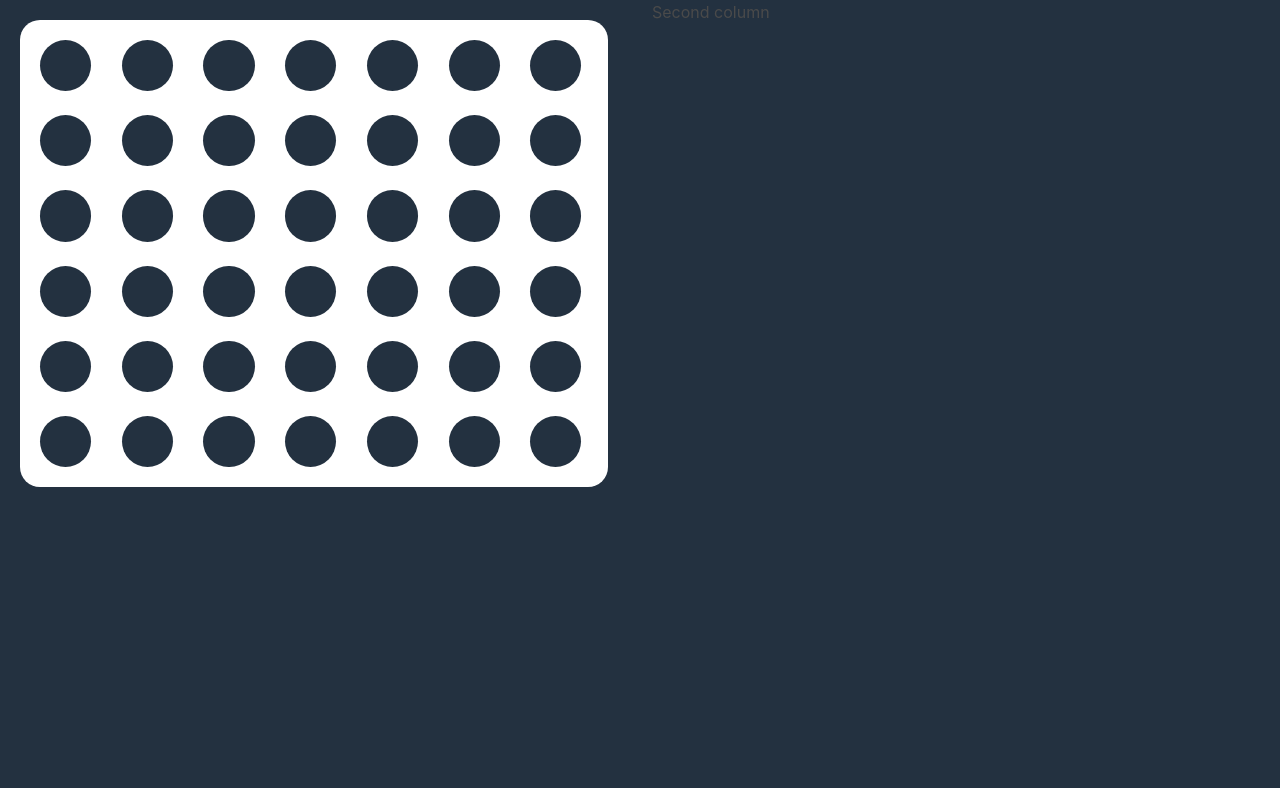
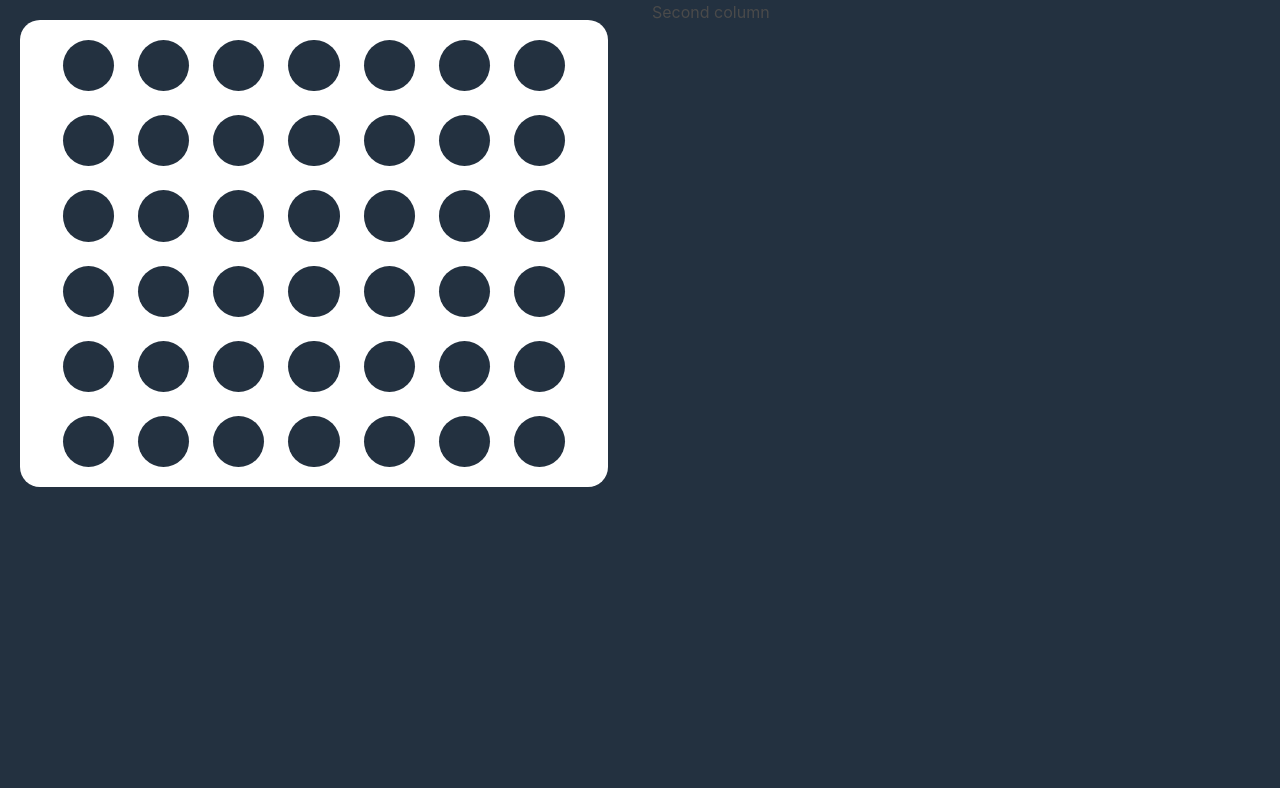
Before and after one commit to mayueeeee/Connect4, a React (Create React App) app: page / in a window 1280 px wide. Built offline with nearby package versions, Linux system fonts and the light colour scheme.

Commit message:
Add bug for fix

```diff
--- a/src/components/game/Board/Row.js
+++ b/src/components/game/Board/Row.js
@@ -1,25 +1,27 @@
-import React,{useEffect} from 'react'
+import React, { useEffect } from 'react'
 import Dot from '../Dot'
 import isEmpty from 'lodash/isEmpty'
 import PropTypes from 'prop-types'
 
 const Row = props => {
 
-    useEffect(()=>{
+    useEffect(() => {
         console.log('yay')
     })
 
 
     return (
-        <div className="column game-row">
-            {!isEmpty(props.data) &&
+        <div className="game-row">
+            <div className="column">
+                {!isEmpty(props.data) &&
                 props.data.map((color, i) => (
                     <div className="columns" onClick={props.hover}>
                         <div className="column is-12">
-                            <Dot key={i} color={color} />
+                            <Dot key={i} color={color}/>
                         </div>
                     </div>
                 ))}
+            </div>
         </div>
     )
 }
--- a/src/components/game/Dot.js
+++ b/src/components/game/Dot.js
@@ -2,6 +2,7 @@ import styled from 'styled-components'
 import PropTypes from 'prop-types'
 
 const getColorCode = color => {
+    console.log(color)
     switch (color) {
         case 'green':
             return '#18bc9c'
--- a/src/styles/index.scss
+++ b/src/styles/index.scss
@@ -16,8 +16,9 @@ body{
 }
 
 .game-row :hover{
-  background-color: #a1aab3;
+  background-color: rgba(161, 170, 179, 0.31);
   z-index: -1;
 
 
+
 }
```
